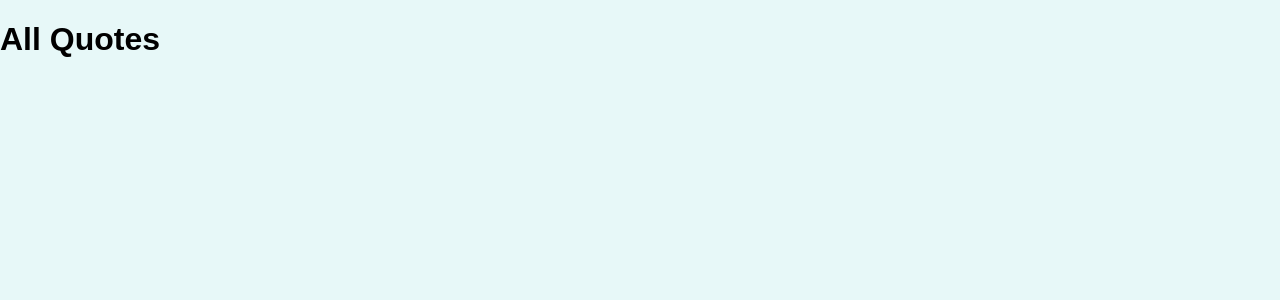
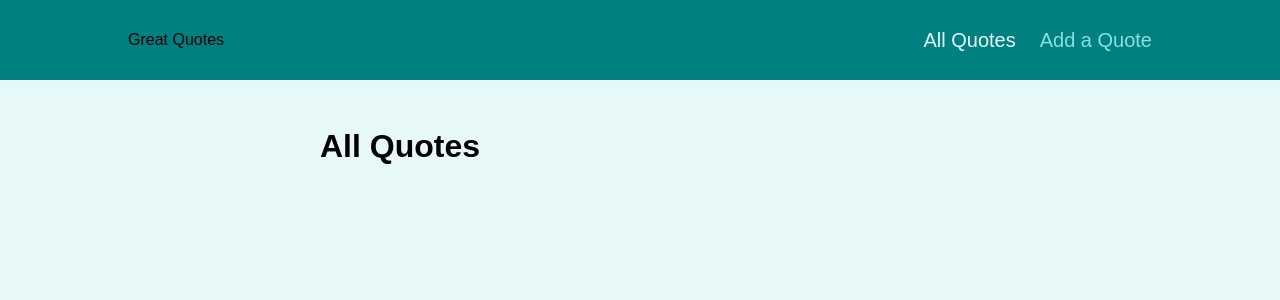
Before and after one commit to cr7yash/Routing-starter-project, a React (Create React App) app: page /quotes in a window 1280 px wide. Shown: the top 300 px of the page. Built offline with nearby package versions, Linux system fonts and the light colour scheme.

Commit message:
Adding Layout wrapper component

```diff
--- a/src/App.js
+++ b/src/App.js
@@ -1,4 +1,5 @@
 import { Redirect, Route, Switch, useHistory } from "react-router-dom";
+import Layout from "./components/layout/Layout";
 
 import AllQuotes from "./Pages/AllQuotes";
 import NewQuotes from "./Pages/NewQuotes";
@@ -17,6 +18,7 @@
 // };
 function App() {
   return (
+    <Layout>
       <Switch>
         {/* <DebugRouter> */}
         <Route path="/" exact>
@@ -31,6 +33,7 @@
         <Route path="/new-quote" component={NewQuotes} />
         {/* </DebugRouter> */}
       </Switch>
+    </Layout>
   );
 }
 
--- /dev/null
+++ b/src/components/layout/Layout.js
@@ -0,0 +1,12 @@
+import { Fragment } from "react";
+import classes from "./Layout.module.css";
+import MainNavigation from "./MainNavigation";
+
+export default function Layout(props) {
+  return (
+    <Fragment>
+      <MainNavigation />
+      <main className={classes.main}>{props.children}</main>
+    </Fragment>
+  );
+}
--- /dev/null
+++ b/src/components/layout/MainNavigation.js
@@ -0,0 +1,24 @@
+import { NavLink } from "react-router-dom";
+import classes from "./MainNavigation.module.css";
+
+export default function MainNavigation() {
+  return (
+    <header className={classes.header}>
+      <div className={classes.Logo}>Great Quotes</div>
+      <nav className={classes.nav}>
+        <ul>
+          <li>
+            <NavLink to="/quotes" activeClassName={classes.active}>
+              All Quotes{" "}
+            </NavLink>
+          </li>
+          <li>
+            <NavLink to="/new-quote" activeClassName={classes.active}>
+              Add a Quote
+            </NavLink>
+          </li>
+        </ul>
+      </nav>
+    </header>
+  );
+}
```
Lines whose indentation alone changed are shown as unchanged.
